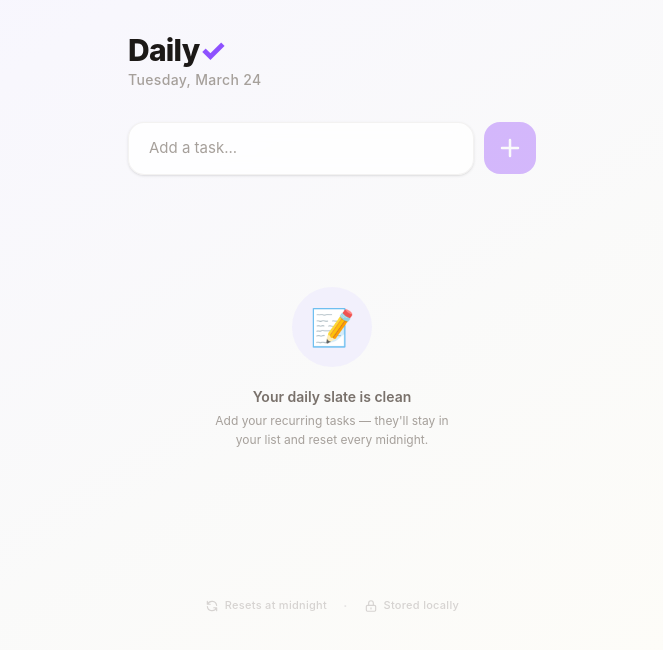
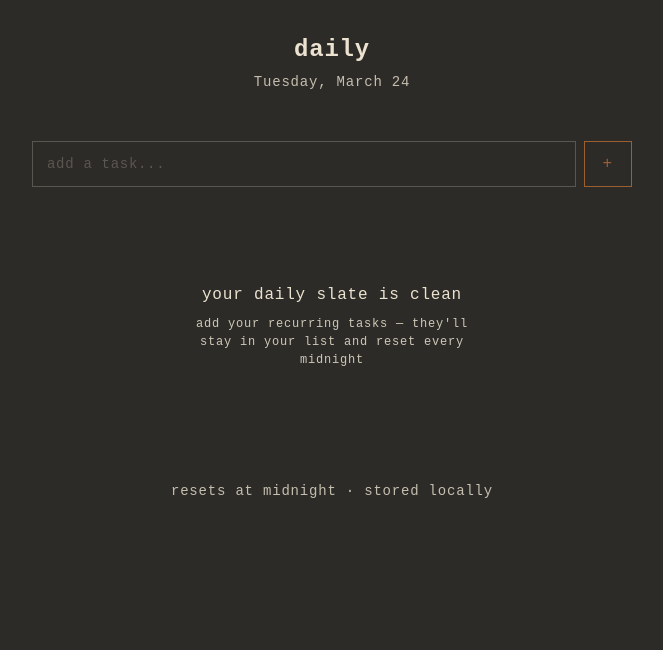
Before and after one commit to strider-ape/get-stuff-done, a React (Vite) app: page / in a window 1280 px wide. Shown: the top 650 px of the page, without its empty margins (308-971 px from the left). Built offline with nearby package versions, Linux system fonts and the light colour scheme.

Commit message:
style: adopt new design language

```diff
--- a/index.html
+++ b/index.html
@@ -3,12 +3,12 @@
   <head>
     <meta charset="UTF-8" />
     <meta name="viewport" content="width=device-width, initial-scale=1.0, maximum-scale=1.0, user-scalable=no" />
-    <meta name="theme-color" content="#7C3AED" />
+    <meta name="theme-color" content="#2d2b27" />
     <meta name="description" content="A dead-simple daily checklist that resets every midnight. No account, no cloud, no friction." />
     <meta name="apple-mobile-web-app-capable" content="yes" />
-    <meta name="apple-mobile-web-app-status-bar-style" content="default" />
+    <meta name="apple-mobile-web-app-status-bar-style" content="black" />
     <link rel="manifest" href="/manifest.json" />
-    <title>Daily✓ — Your Simple Daily Checklist</title>
+    <title>daily — your simple daily checklist</title>
   </head>
   <body>
     <div id="root"></div>
--- a/src/App.tsx
+++ b/src/App.tsx
@@ -1,6 +1,6 @@
 import { useState, useEffect, useRef, useCallback } from "react";
 
-// ─── Types ───────────────────────────────────────────────────
+// ─── Types ───────────────────────────────────────────────────────────────
 interface Task {
   id: string;
   text: string;
@@ -12,10 +12,10 @@ interface AppData {
   tasks: Task[];
 }
 
-// ─── Constants ───────────────────────────────────────────────
+// ─── Constants ───────────────────────────────────────────────────────────
 const STORAGE_KEY = "daily-check-v2";
 
-// ─── Utilities ───────────────────────────────────────────────
+// ─── Utilities ───────────────────────────────────────────────────────────
 function getToday(): string {
   const d = new Date();
   return `${d.getFullYear()}-${String(d.getMonth() + 1).padStart(2, "0")}-${String(d.getDate()).padStart(2, "0")}`;
@@ -31,7 +31,6 @@ function loadData(): AppData {
     if (raw) {
       const data: AppData = JSON.parse(raw);
       if (data.date !== getToday()) {
-        // New day → keep tasks but reset completed
         return {
           date: getToday(),
           tasks: data.tasks.map((t) => ({ ...t, completed: false })),
@@ -53,56 +52,17 @@ function saveData(data: AppData): void {
   }
 }
 
-// ─── Register Service Worker ─────────────────────────────────
+// ─── Register Service Worker ────────────────────────────────────────────
 if ("serviceWorker" in navigator) {
   window.addEventListener("load", () => {
     navigator.serviceWorker.register("/sw.js").catch(() => {});
   });
 }
 
-// ─── Checkbox Icon ───────────────────────────────────────────
-function CheckIcon() {
-  return (
-    <svg
-      className="w-3 h-3 text-white"
-      fill="none"
-      viewBox="0 0 24 24"
-      stroke="currentColor"
-      strokeWidth={3.5}
-    >
-      <path
-        strokeLinecap="round"
-        strokeLinejoin="round"
-        d="M5 13l4 4L19 7"
-      />
-    </svg>
-  );
-}
-
-// ─── Delete Icon ─────────────────────────────────────────────
-function TrashIcon() {
-  return (
-    <svg
-      className="w-4 h-4"
-      fill="none"
-      viewBox="0 0 24 24"
-      stroke="currentColor"
-      strokeWidth={1.8}
-    >
-      <path
-        strokeLinecap="round"
-        strokeLinejoin="round"
-        d="M19 7l-.867 12.142A2 2 0 0116.138 21H7.862a2 2 0 01-1.995-1.858L5 7m5 4v6m4-6v6m1-10V4a1 1 0 00-1-1h-4a1 1 0 00-1 1v3M4 7h16"
-      />
-    </svg>
-  );
-}
-
-// ─── Main App ────────────────────────────────────────────────
+// ─── Main App ────────────────────────────────────────────────────────────
 export default function App() {
   const [data, setData] = useState<AppData>(loadData);
   const [newTask, setNewTask] = useState("");
-  const [bouncingId, setBouncingId] = useState<string | null>(null);
   const inputRef = useRef<HTMLInputElement>(null);
 
   // Persist to localStorage on every change
@@ -138,7 +98,7 @@ export default function App() {
     return () => window.removeEventListener("storage", handleStorage);
   }, []);
 
-  // ─── Actions ─────────────────────────────────────────────
+  // ─── Actions ────────────────────────────────────────────────────────
   const addTask = useCallback(() => {
     const text = newTask.trim();
     if (!text) return;
@@ -160,8 +120,6 @@ export default function App() {
         t.id === id ? { ...t, completed: !t.completed } : t
       ),
     }));
-    setBouncingId(id);
-    setTimeout(() => setBouncingId(null), 350);
   }, []);
 
   const deleteTask = useCallback((id: string) => {
@@ -178,7 +136,7 @@ export default function App() {
     }));
   }, []);
 
-  // ─── Derived State ───────────────────────────────────────
+  // ─── Derived State ─────────────────────────────────────────────────
   const { tasks } = data;
   const completedCount = tasks.filter((t) => t.completed).length;
   const totalCount = tasks.length;
@@ -192,262 +150,265 @@ export default function App() {
     day: "numeric",
   });
 
-  // ─── Render ──────────────────────────────────────────────
+  // ─── Styles (inline for simplicity with this design system) ────────
+  const styles = {
+    container: {
+      minHeight: "100vh",
+      display: "flex",
+      flexDirection: "column" as const,
+      alignItems: "center",
+      padding: "2rem 1rem 4rem",
+    },
+    content: {
+      width: "100%",
+      maxWidth: "600px",
+    },
+    header: {
+      marginBottom: "3rem",
+      textAlign: "center" as const,
+    },
+    logo: {
+      fontSize: "1.5rem",
+      fontWeight: "bold",
+      marginBottom: "0.25rem",
+    },
+    date: {
+      fontSize: "0.875rem",
+      opacity: 0.8,
+    },
+    progressSection: {
+      marginBottom: "2rem",
+    },
+    progressLabel: {
+      fontSize: "0.875rem",
+      marginBottom: "0.75rem",
+      display: "flex",
+      justifyContent: "space-between",
+      alignItems: "center",
+    },
+    progressBar: {
+      height: "2px",
+      background: "var(--border)",
+      marginBottom: "1rem",
+    },
+    progressFill: {
+      height: "100%",
+      background: "var(--accent)",
+      width: `${progress}%`,
+    },
+    clearBtn: {
+      fontSize: "0.75rem",
+      padding: "4px 12px",
+      marginTop: "0.5rem",
+    },
+    addTaskForm: {
+      display: "flex",
+      gap: "0.5rem",
+      marginBottom: "2rem",
+    },
+    input: {
+      flex: 1,
+      padding: "10px 14px",
+    },
+    addBtn: {
+      padding: "10px 18px",
+      fontSize: "1rem",
+      border: "1px solid var(--accent)",
+      color: "var(--accent)",
+      background: "transparent",
+      cursor: "pointer",
+    },
+    emptyState: {
+      textAlign: "center" as const,
+      padding: "4rem 1rem",
+    },
+    emptyTitle: {
+      fontSize: "1rem",
+      marginBottom: "0.5rem",
+    },
+    emptySubtitle: {
+      fontSize: "0.75rem",
+      opacity: 0.85,
+      maxWidth: "280px",
+      margin: "0 auto",
+      lineHeight: 1.5,
+    },
+    taskList: {
+      listStyle: "none",
+      padding: 0,
+      margin: 0,
+    },
+    taskItem: {
+      display: "flex",
+      alignItems: "center",
+      gap: "0.75rem",
+      padding: "0.75rem 0",
+      borderBottom: "1px solid var(--border)",
+    },
+    checkbox: {
+      width: "18px",
+      height: "18px",
+      border: "1px solid var(--text)",
+      display: "flex",
+      alignItems: "center",
+      justifyContent: "center",
+      cursor: "pointer",
+      flexShrink: 0,
+      fontSize: "0.75rem",
+    },
+    taskText: {
+      flex: 1,
+      fontSize: "0.875rem",
+      cursor: "pointer",
+    },
+    deleteBtn: {
+      background: "transparent",
+      border: "none",
+      color: "var(--text)",
+      opacity: 0.7,
+      fontSize: "0.75rem",      cursor: "pointer",
+      padding: "4px 8px",
+    },
+    footer: {
+      marginTop: "auto",
+      paddingTop: "3rem",
+      textAlign: "center" as const,
+      fontSize: "0.875rem",
+      opacity: 0.8,
+    },
+  };
+
+  // ─── Render ─────────────────────────────────────────────────────────
   return (
-    <div className="min-h-dvh bg-gradient-to-br from-violet-50/80 via-stone-50 to-amber-50/40 selection:bg-violet-200">
-      <div className="max-w-md mx-auto px-5 py-8 pb-24">
-        {/* ── Header ─────────────────────────────────────── */}
-        <header className="mb-8">
-          <div className="flex items-center gap-2">
-            <h1 className="text-3xl font-extrabold text-stone-900 tracking-tight">
-              Daily
-              <span className="text-violet-500">✓</span>
-            </h1>
-          </div>
-          <p className="text-stone-400 mt-0.5 text-sm font-medium tracking-wide">
-            {dateStr}
-          </p>
+    <div style={styles.container}>
+      <div style={styles.content}>
+        {/* Header */}
+        <header style={styles.header}>
+          <h1 style={styles.logo}>daily</h1>
+          <p style={styles.date}>{dateStr}</p>
         </header>
 
-        {/* ── Progress Card ──────────────────────────────── */}
+        {/* Progress */}
         {totalCount > 0 && (
-          <div
-            className={`rounded-3xl p-5 mb-6 transition-all duration-500 ${
-              allDone
-                ? "bg-gradient-to-r from-emerald-50 to-teal-50 border border-emerald-200/80 animate-celebrate"
-                : "bg-white/70 backdrop-blur-sm border border-stone-200/40 shadow-sm shadow-stone-200/40"
-            }`}
-          >
-            <div className="flex items-center justify-between mb-3">
-              <span
-                className={`text-sm font-semibold transition-colors duration-300 ${
-                  allDone ? "text-emerald-700" : "text-stone-500"
-                }`}
-              >
+          <div style={styles.progressSection}>
+            <div style={styles.progressLabel}>
+              <span>
                 {allDone
-                  ? "🎉 All done for today!"
+                  ? "all done for today"
                   : `${completedCount} of ${totalCount} completed`}
               </span>
-              <span
-                className={`text-xs font-bold tabular-nums px-2.5 py-0.5 rounded-full transition-colors duration-300 ${
-                  allDone
-                    ? "bg-emerald-100 text-emerald-600"
-                    : "bg-violet-100 text-violet-600"
-                }`}
-              >
-                {progress}%
-              </span>
+              <span>{progress}%</span>
             </div>
-            <div className="h-2 bg-stone-100 rounded-full overflow-hidden">
-              <div
-                className={`h-full rounded-full transition-all duration-700 ease-out ${
-                  allDone
-                    ? "bg-gradient-to-r from-emerald-400 to-teal-400"
-                    : "bg-gradient-to-r from-violet-500 to-purple-500"
-                }`}
-                style={{ width: `${progress}%` }}
-              />
+            <div style={styles.progressBar}>
+              <div style={styles.progressFill} />
             </div>
-
-            {/* Clear completed */}
             {completedCount > 0 && !allDone && (
               <button
                 onClick={clearCompleted}
-                className="mt-3 text-xs text-stone-400 hover:text-red-400 transition-colors font-medium"
+                style={{ ...styles.clearBtn, border: "1px solid var(--border)", background: "transparent", color: "var(--text)", cursor: "pointer", fontSize: "0.75rem", padding: "4px 12px" } as React.CSSProperties}
               >
-                Clear {completedCount} completed
+                clear {completedCount} completed
               </button>
             )}
           </div>
         )}
 
-        {/* ── Add Task ───────────────────────────────────── */}
+        {/* Add Task */}
         <form
           onSubmit={(e) => {
             e.preventDefault();
             addTask();
           }}
-          className="flex gap-2.5 mb-8"
+          style={styles.addTaskForm}
         >
           <input
             ref={inputRef}
             type="text"
             value={newTask}
             onChange={(e) => setNewTask(e.target.value)}
-            placeholder="Add a task..."
-            className="flex-1 min-w-0 px-5 py-3.5 rounded-2xl bg-white/80 backdrop-blur-sm border border-stone-200/50 shadow-sm text-stone-800 placeholder:text-stone-400 focus:outline-none focus:ring-2 focus:ring-violet-400/30 focus:border-violet-300 transition-all text-[15px]"
+            placeholder="add a task..."
+            style={styles.input}
           />
           <button
             type="submit"
             disabled={!newTask.trim()}
-            className="w-[52px] h-[52px] rounded-2xl bg-violet-600 text-white font-bold shadow-md shadow-violet-200/60 hover:bg-violet-700 hover:shadow-lg hover:shadow-violet-300/40 active:scale-95 disabled:opacity-30 disabled:shadow-none disabled:cursor-not-allowed transition-all duration-150 text-xl flex items-center justify-center flex-shrink-0"
+            style={{
+              ...styles.addBtn,
+              opacity: newTask.trim() ? 1 : 0.6,
+            } as React.CSSProperties}
           >
-            <svg
-              className="w-6 h-6"
-              fill="none"
-              viewBox="0 0 24 24"
-              stroke="currentColor"
-              strokeWidth={2.5}
-            >
-              <path
-                strokeLinecap="round"
-                strokeLinejoin="round"
-                d="M12 4v16m8-8H4"
-              />
-            </svg>
+            +
           </button>
         </form>
 
-        {/* ── Empty State ────────────────────────────────── */}
+        {/* Empty State */}
         {totalCount === 0 && (
-          <div className="text-center py-20 animate-fade-in">
-            <div className="inline-flex items-center justify-center w-20 h-20 rounded-full bg-violet-100/60 mb-5">
-              <span className="text-4xl">📝</span>
-            </div>
-            <p className="text-stone-500 text-sm font-semibold mb-1">
-              Your daily slate is clean
-            </p>
-            <p className="text-stone-400 text-xs leading-relaxed max-w-[240px] mx-auto">
-              Add your recurring tasks — they'll stay in your list and reset
-              every midnight.
+          <div style={styles.emptyState}>
+            <p style={styles.emptyTitle}>your daily slate is clean</p>
+            <p style={styles.emptySubtitle}>
+              add your recurring tasks — they'll stay in your list and reset
+              every midnight
             </p>
           </div>
         )}
 
-        {/* ── Task List ──────────────────────────────────── */}
+        {/* Task List */}
         {totalCount > 0 && (
-          <ul className="space-y-2.5">
-            {tasks.map((task, index) => {
+          <ul style={styles.taskList}>
+            {tasks.map((task) => {
               const isChecked = task.completed;
-              const isBouncing = bouncingId === task.id && isChecked;
 
               return (
-                <li
-                  key={task.id}
-                  className="animate-fade-in"
-                  style={{ animationDelay: `${index * 30}ms` }}
-                >
-                  <div
-                    className={`group flex items-center gap-3.5 px-4 py-3.5 rounded-2xl transition-all duration-300 ${
-                      isChecked
-                        ? "bg-stone-50/80 border border-stone-100"
-                        : "bg-white/80 backdrop-blur-sm border border-stone-200/40 shadow-sm shadow-stone-100/60"
-                    }`}
-                  >
-                    {/* Checkbox */}
+                <li key={task.id} style={styles.taskItem}>
                   <button
                     onClick={() => toggleTask(task.id)}
-                      className="flex-shrink-0 focus:outline-none focus-visible:ring-2 focus-visible:ring-violet-400 focus-visible:ring-offset-2 rounded-lg"
-                      aria-label={
-                        isChecked ? "Mark as incomplete" : "Mark as complete"
-                      }
+                    style={{
+                      ...styles.checkbox,
+                      background: isChecked ? "var(--accent)" : "transparent",
+                      color: isChecked ? "var(--bg)" : "transparent",
+                    } as React.CSSProperties}
+                    aria-label={isChecked ? "Mark as incomplete" : "Mark as complete"}
                   >
-                      <div
-                        className={`w-[24px] h-[24px] rounded-lg border-2 transition-all duration-200 flex items-center justify-center ${
-                          isBouncing ? "animate-check" : ""
-                        } ${
-                          isChecked
-                            ? "bg-violet-500 border-violet-500 shadow-sm shadow-violet-200"
-                            : "border-stone-300/80 hover:border-violet-400 bg-white"
-                        }`}
-                      >
-                        {isChecked && <CheckIcon />}
-                      </div>
+                    {isChecked && "×"}
                   </button>
-
-                    {/* Task Text */}
                   <span
                     onClick={() => toggleTask(task.id)}
-                      className={`flex-1 min-w-0 text-[15px] leading-snug cursor-pointer select-none transition-all duration-300 break-words ${
-                        isChecked
-                          ? "text-stone-400 line-through decoration-stone-300 decoration-[1.5px]"
-                          : "text-stone-700"
-                      }`}
+                    style={{
+                      ...styles.taskText,
+                      textDecoration: isChecked ? "line-through" : "none",
+                      opacity: isChecked ? 0.7 : 1,
+                    } as React.CSSProperties}
                   >
                     {task.text}
                   </span>
-
-                    {/* Delete Button */}
                   <button
                     onClick={() => deleteTask(task.id)}
-                      className="flex-shrink-0 w-8 h-8 rounded-xl flex items-center justify-center text-stone-300 hover:text-red-400 hover:bg-red-50 active:scale-90 opacity-40 sm:opacity-0 sm:group-hover:opacity-100 focus:opacity-100 focus-visible:opacity-100 transition-all duration-200"
+                    style={styles.deleteBtn}
                     aria-label="Delete task"
                   >
-                      <TrashIcon />
+                    del
                   </button>
-                  </div>
                 </li>
               );
             })}
           </ul>
         )}
 
-        {/* ── All-done CTA ───────────────────────────────── */}
-        {allDone && (
-          <div className="mt-6 text-center animate-fade-in">
+        {/* All-done CTA */}
+        {allDone && totalCount > 0 && (
+          <div style={{ marginTop: "1.5rem", textAlign: "center" as const }}>
             <button
               onClick={clearCompleted}
-              className="inline-flex items-center gap-2 px-5 py-2.5 rounded-2xl bg-emerald-50 border border-emerald-200/60 text-emerald-700 text-sm font-semibold hover:bg-emerald-100 active:scale-95 transition-all"
+              style={{ border: "1px solid var(--accent)", background: "transparent", color: "var(--accent)", padding: "8px 20px", cursor: "pointer", fontSize: "0.75rem" } as React.CSSProperties}
             >
-              <svg
-                className="w-4 h-4"
-                fill="none"
-                viewBox="0 0 24 24"
-                stroke="currentColor"
-                strokeWidth={2}
-              >
-                <path
-                  strokeLinecap="round"
-                  strokeLinejoin="round"
-                  d="M4 4v5h.582m15.356 2A8.001 8.001 0 004.582 9m0 0H9m11 11v-5h-.581m0 0a8.003 8.003 0 01-15.357-2m15.357 2H15"
-                />
-              </svg>
-              Clear &amp; start fresh
+              clear & start fresh
             </button>
           </div>
         )}
 
-        {/* ── Footer ─────────────────────────────────────── */}
-        <footer className="mt-16 text-center space-y-2">
-          <div className="flex items-center justify-center gap-4 text-stone-300">
-            <div className="flex items-center gap-1.5">
-              <svg
-                className="w-3.5 h-3.5"
-                fill="none"
-                viewBox="0 0 24 24"
-                stroke="currentColor"
-                strokeWidth={2}
-              >
-                <path
-                  strokeLinecap="round"
-                  strokeLinejoin="round"
-                  d="M4 4v5h.582m15.356 2A8.001 8.001 0 004.582 9m0 0H9m11 11v-5h-.581m0 0a8.003 8.003 0 01-15.357-2m15.357 2H15"
-                />
-              </svg>
-              <span className="text-[11px] font-medium tracking-wide">
-                Resets at midnight
-              </span>
-            </div>
-            <span className="text-stone-200">·</span>
-            <div className="flex items-center gap-1.5">
-              <svg
-                className="w-3.5 h-3.5"
-                fill="none"
-                viewBox="0 0 24 24"
-                stroke="currentColor"
-                strokeWidth={2}
-              >
-                <path
-                  strokeLinecap="round"
-                  strokeLinejoin="round"
-                  d="M12 15v2m-6 4h12a2 2 0 002-2v-6a2 2 0 00-2-2H6a2 2 0 00-2 2v6a2 2 0 002 2zm10-10V7a4 4 0 00-8 0v4h8z"
-                />
-              </svg>
-              <span className="text-[11px] font-medium tracking-wide">
-                Stored locally
-              </span>
-            </div>
-          </div>
+        {/* Footer */}
+        <footer style={styles.footer}>
+          <p>resets at midnight · stored locally</p>
         </footer>
       </div>
     </div>
--- a/src/index.css
+++ b/src/index.css
@@ -1,50 +1,107 @@
 @import "tailwindcss";
+
+/* ─── Design System ────────────────────────────────────────────────
+  Background:   #2d2b27 (very dark warm-tinted gray)
+  Text:         #c4b89a (desaturated warm beige/tan)
+  Accent:       #e8833a (burnt orange)
+  Border:       #5a5650 (muted, same as or lighter than bg)
+  Font:         Monospace only (Courier New, IBM Plex Mono, JetBrains Mono, Space Mono)
+*/
+
+:root {
+  --bg: #2d2b27;
+  --text: #ebe3d0;
+  --accent: #e8833a;
+  --border: #5a5650;
+}
 
 * {
   -webkit-tap-highlight-color: transparent;
 }
 
+html {
+  background-color: var(--bg);
+}
+
 body {
+  background-color: var(--bg);
+  color: var(--text);
+  font-family: 'Courier New', 'IBM Plex Mono', 'JetBrains Mono', 'Space Mono', monospace;
+  font-weight: 500;
+  letter-spacing: 0.05em;
   overscroll-behavior: none;
   -webkit-font-smoothing: antialiased;
   -moz-osx-font-smoothing: grayscale;
+  margin: 0;
+  min-height: 100vh;
 }
 
-@keyframes checkBounce {
-  0% { transform: scale(0.85); }
-  40% { transform: scale(1.2); }
-  100% { transform: scale(1); }
+#root {
+  min-height: 100vh;
 }
 
-@keyframes fadeInUp {
-  from {
-    opacity: 0;
-    transform: translateY(10px);
-  }
-  to {
-    opacity: 1;
-    transform: translateY(0);
-  }
+/* ─── No animations at all (rule: at most 100ms color swap) ──────── */
+
+/* ─── Utility classes for buttons ───────────────────────────────── */
+.btn {
+  border: 1px solid var(--text);
+  background: transparent;
+  color: var(--text);
+  padding: 8px 20px;
+  font-family: inherit;
+  font-size: 0.875rem;
+  font-weight: 500;
+  letter-spacing: 0.05em;
+  cursor: pointer;
+  transition: background 100ms, color 100ms;
+  border-radius: 0;
 }
 
-@keyframes shimmer {
-  0% { background-position: -200% 0; }
-  100% { background-position: 200% 0; }
+.btn:hover {
+  background: var(--text);
+  color: var(--bg);
 }
 
-@keyframes celebratePulse {
-  0%, 100% { transform: scale(1); }
-  50% { transform: scale(1.03); }
+.btn-accent {
+  border-color: var(--accent);
+  color: var(--accent);
 }
 
-@utility animate-check {
-  animation: checkBounce 0.3s cubic-bezier(0.34, 1.56, 0.64, 1);
+.btn-accent:hover {
+  background: var(--accent);
+  color: var(--bg);
 }
 
-@utility animate-fade-in {
-  animation: fadeInUp 0.35s ease-out both;
+/* ─── Input styling ──────────────────────────────────────────────── */
+input[type="text"] {
+  background: transparent;
+  border: 1px solid var(--border);
+  color: var(--text);
+  padding: 8px 12px;
+  font-family: inherit;
+  font-size: 0.875rem;
+  font-weight: 500;
+  letter-spacing: 0.05em;
+  border-radius: 0;
+  outline: none;
 }
 
-@utility animate-celebrate {
-  animation: celebratePulse 2s ease-in-out infinite;
+input[type="text"]::placeholder {
+  color: var(--border);
 }
+
+input[type="text"]:focus {
+  border-color: var(--accent);
+}
+
+/* ─── Remove all default button styling ─────────────────────────── */
+button {
+  font-family: inherit;
+  cursor: pointer;
+}
+
+/* ─── Selection ────────────────────────────────────────────────── */
+::selection {
+  background: var(--accent);
+  color: var(--bg);
+}
```
Also changed, not shown: 2 other files (tests, documents, lock files or other folders). Lines whose indentation alone changed are shown as unchanged.
